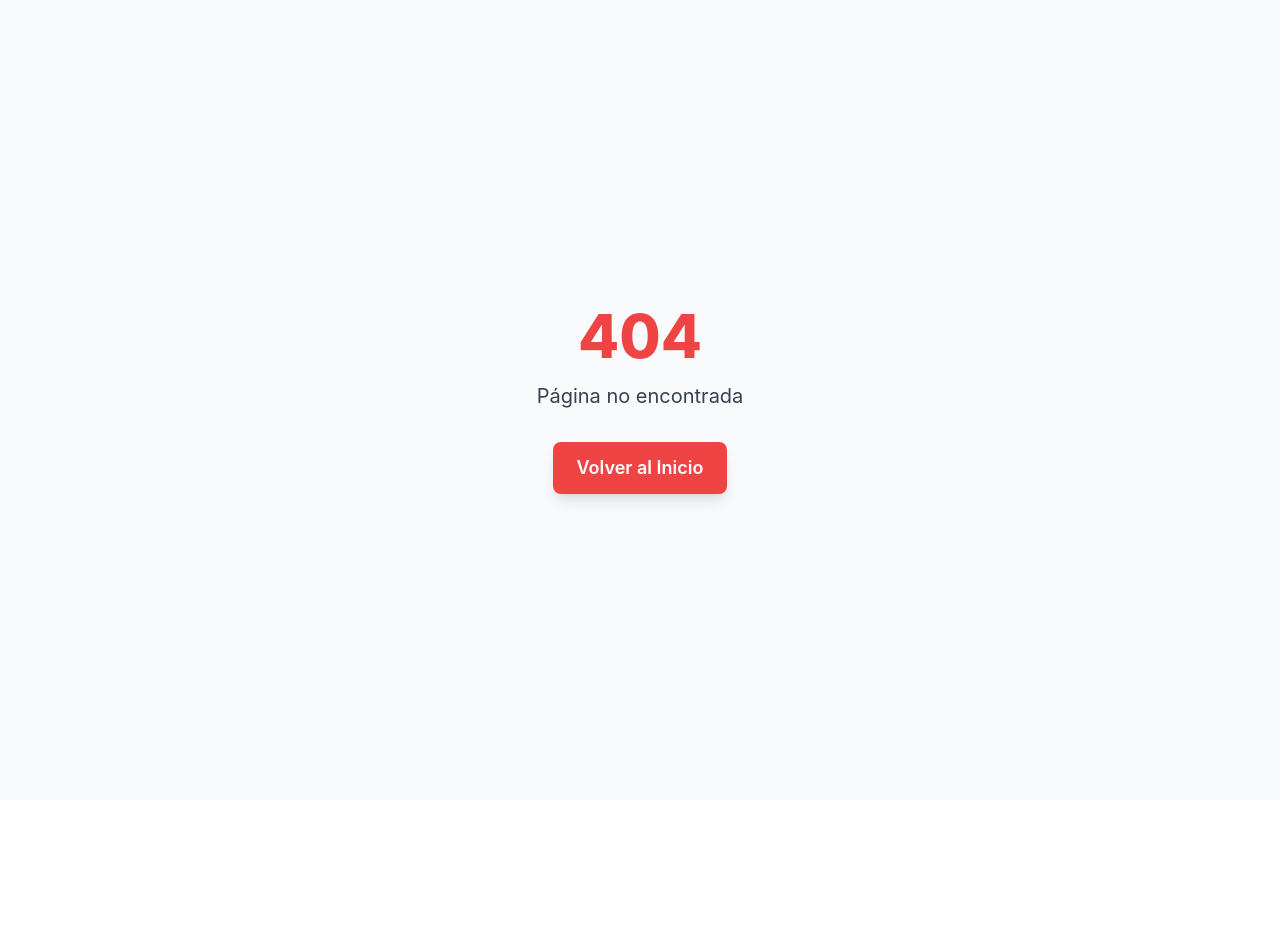
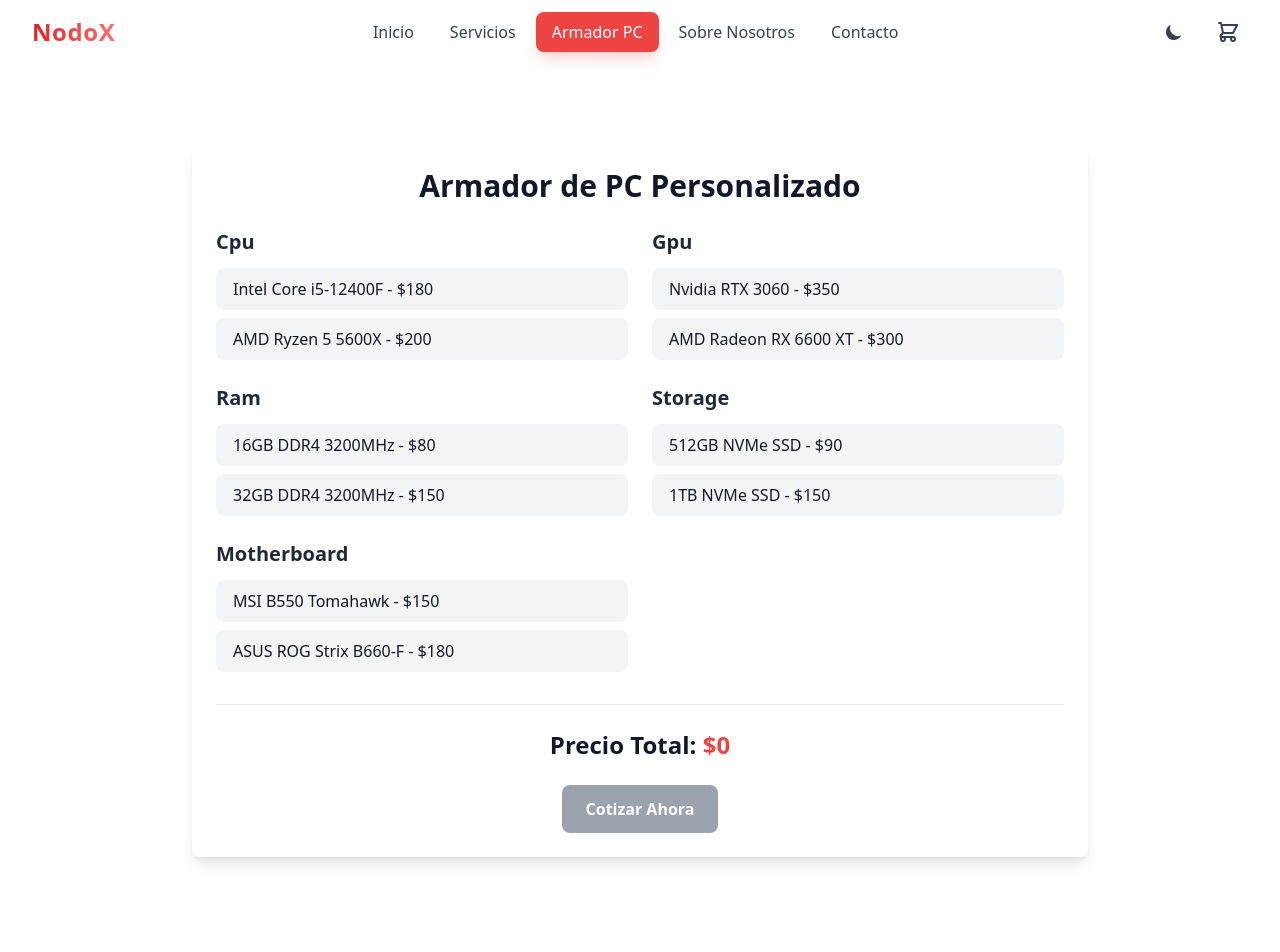
Before and after one commit to alejandr088/NodoX, a React (Vite) app: page /pc-builder in a window 1280 px wide. Before the commit this address had no page. Shown: the top 952 px of the page. Before the commit the page ends 800 px from the top, so only its background shows below. Built offline with nearby package versions, Linux system fonts and the light colour scheme.

Commit message:
added new wpp btn, plus other fixes

```diff
--- a/src/App.jsx
+++ b/src/App.jsx
@@ -9,6 +9,7 @@ import StockPanel from './components/StockPanel'
 import Cart from './components/Cart'
 import AboutUsPage from './components/AboutUsPage'
 import NotFound from './components/NotFound' // Importa la página 404
+import PCBuilderPage from './pages/PCBuilderPage'
 import './index.css'
 
 export default function App() {
@@ -22,6 +23,7 @@ export default function App() {
         <Route path="/about" element={<AboutUsPage />} />
         <Route path="/contact" element={<ContactPage />} />
         <Route path="/feedback" element={<Feedback />} />
+        <Route path="/pc-builder" element={<PCBuilderPage />} />
         <Route path="/stock" element={<StockPanel />} />
         <Route path="/cart" element={<Cart />} />
 
--- a/src/components/AboutUsPage.jsx
+++ b/src/components/AboutUsPage.jsx
@@ -1,5 +1,6 @@
 import BackButton from './BackButton'
 import TeamMember from './TeamMember' // Nuevo componente para integrantes
+import { Helmet } from 'react-helmet'
 
 export default function AboutUsPage() {
   const teamMembers = [
@@ -37,6 +38,16 @@ export default function AboutUsPage() {
 
   return (
     <div className="relative min-h-screen pt-24 pb-20 px-4 overflow-hidden bg-gray-50 dark:bg-gray-900">
+      <Helmet>
+        <title>Sobre Nosotros | NodoX</title>
+        <meta name="description" content="Conoce más sobre NodoX, nuestro equipo y nuestra misión en tecnología y servicios técnicos." />
+        <meta property="og:title" content="Sobre Nosotros | NodoX" />
+        <meta property="og:description" content="Conoce más sobre NodoX, nuestro equipo y nuestra misión en tecnología y servicios técnicos." />
+        <meta property="og:type" content="website" />
+        <meta property="og:url" content={window.location.href} />
+        <meta name="twitter:card" content="summary_large_image" />
+      </Helmet>
+
       {/* Video de fondo (opcional) */}
       <div className="absolute inset-0 bg-gradient-to-br from-red-50 to-gray-100 dark:from-gray-800 dark:to-gray-900 z-0"></div>
 
@@ -79,6 +90,7 @@ export default function AboutUsPage() {
                 src="/team/group-photo.jpg"
                 alt="Equipo NodoX"
                 className="rounded-xl shadow-2xl w-full h-auto object-cover"
+                loading="lazy"
               />
             </div>
           </div>
@@ -88,7 +100,7 @@ export default function AboutUsPage() {
         <div className="grid md:grid-cols-2 gap-8 mb-16">
           <div className="card p-8 bg-gradient-to-br from-red-500 to-red-600 text-white">
             <div className="bg-white/10 p-2 rounded-full w-12 h-12 flex items-center justify-center mb-6">
-              <svg className="w-6 h-6" fill="none" stroke="currentColor" viewBox="0 0 24 24">
+              <svg className="w-6 h-6" fill="none" stroke="currentColor" viewBox="0 0 24 24" aria-hidden="true">
                 <path strokeLinecap="round" strokeLinejoin="round" strokeWidth="2" d="M13 10V3L4 14h7v7l9-11h-7z" />
               </svg>
             </div>
@@ -98,19 +110,19 @@ export default function AboutUsPage() {
             </p>
             <ul className="space-y-2">
               <li className="flex items-start">
-                <svg className="w-5 h-5 text-red-200 mr-2 mt-0.5 flex-shrink-0" fill="none" stroke="currentColor" viewBox="0 0 24 24">
+                <svg className="w-5 h-5 text-red-200 mr-2 mt-0.5 flex-shrink-0" fill="none" stroke="currentColor" viewBox="0 0 24 24" aria-hidden="true">
                   <path strokeLinecap="round" strokeLinejoin="round" strokeWidth="2" d="M5 13l4 4L19 7" />
                 </svg>
                 <span>Excelencia técnica certificada</span>
               </li>
               <li className="flex items-start">
-                <svg className="w-5 h-5 text-red-200 mr-2 mt-0.5 flex-shrink-0" fill="none" stroke="currentColor" viewBox="0 0 24 24">
+                <svg className="w-5 h-5 text-red-200 mr-2 mt-0.5 flex-shrink-0" fill="none" stroke="currentColor" viewBox="0 0 24 24" aria-hidden="true">
                   <path strokeLinecap="round" strokeLinejoin="round" strokeWidth="2" d="M5 13l4 4L19 7" />
                 </svg>
                 <span>Transparencia en cada proceso</span>
               </li>
               <li className="flex items-start">
-                <svg className="w-5 h-5 text-red-200 mr-2 mt-0.5 flex-shrink-0" fill="none" stroke="currentColor" viewBox="0 0 24 24">
+                <svg className="w-5 h-5 text-red-200 mr-2 mt-0.5 flex-shrink-0" fill="none" stroke="currentColor" viewBox="0 0 24 24" aria-hidden="true">
                   <path strokeLinecap="round" strokeLinejoin="round" strokeWidth="2" d="M5 13l4 4L19 7" />
                 </svg>
                 <span>Soporte post-venta permanente</span>
@@ -120,7 +132,7 @@ export default function AboutUsPage() {
 
           <div className="card p-8 bg-gray-900 text-white dark:bg-gray-800">
             <div className="bg-white/10 p-2 rounded-full w-12 h-12 flex items-center justify-center mb-6">
-              <svg className="w-6 h-6" fill="none" stroke="currentColor" viewBox="0 0 24 24">
+              <svg className="w-6 h-6" fill="none" stroke="currentColor" viewBox="0 0 24 24" aria-hidden="true">
                 <path strokeLinecap="round" strokeLinejoin="round" strokeWidth="2" d="M15 12a3 3 0 11-6 0 3 3 0 016 0z" />
                 <path strokeLinecap="round" strokeLinejoin="round" strokeWidth="2" d="M2.458 12C3.732 7.943 7.523 5 12 5c4.478 0 8.268 2.943 9.542 7-1.274 4.057-5.064 7-9.542 7-4.477 0-8.268-2.943-9.542-7z" />
               </svg>
@@ -131,19 +143,19 @@ export default function AboutUsPage() {
             </p>
             <ul className="space-y-2">
               <li className="flex items-start">
-                <svg className="w-5 h-5 text-gray-400 mr-2 mt-0.5 flex-shrink-0" fill="none" stroke="currentColor" viewBox="0 0 24 24">
+                <svg className="w-5 h-5 text-gray-400 mr-2 mt-0.5 flex-shrink-0" fill="none" stroke="currentColor" viewBox="0 0 24 24" aria-hidden="true">
                   <path strokeLinecap="round" strokeLinejoin="round" strokeWidth="2" d="M5 13l4 4L19 7" />
                 </svg>
                 <span>Expandirnos a 3 nuevas ciudades para 2027</span>
               </li>
               <li className="flex items-start">
-                <svg className="w-5 h-5 text-gray-400 mr-2 mt-0.5 flex-shrink-0" fill="none" stroke="currentColor" viewBox="0 0 24 24">
+                <svg className="w-5 h-5 text-gray-400 mr-2 mt-0.5 flex-shrink-0" fill="none" stroke="currentColor" viewBox="0 0 24 24" aria-hidden="true">
                   <path strokeLinecap="round" strokeLinejoin="round" strokeWidth="2" d="M5 13l4 4L19 7" />
                 </svg>
                 <span>Certificación ISO 9001 para 2026</span>
               </li>
               <li className="flex items-start">
-                <svg className="w-5 h-5 text-gray-400 mr-2 mt-0.5 flex-shrink-0" fill="none" stroke="currentColor" viewBox="0 0 24 24">
+                <svg className="w-5 h-5 text-gray-400 mr-2 mt-0.5 flex-shrink-0" fill="none" stroke="currentColor" viewBox="0 0 24 24" aria-hidden="true">
                   <path strokeLinecap="round" strokeLinejoin="round" strokeWidth="2" d="M5 13l4 4L19 7" />
                 </svg>
                 <span>Programa de formación para jóvenes técnicos</span>
--- /dev/null
+++ b/src/components/PCBuilder.jsx
@@ -0,0 +1,91 @@
+import { useState } from 'react'
+
+const COMPONENTS_DATA = {
+  cpu: [
+    { id: 1, name: "Intel Core i5-12400F", price: 180 },
+    { id: 2, name: "AMD Ryzen 5 5600X", price: 200 },
+  ],
+  gpu: [
+    { id: 1, name: "Nvidia RTX 3060", price: 350 },
+    { id: 2, name: "AMD Radeon RX 6600 XT", price: 300 },
+  ],
+  ram: [
+    { id: 1, name: "16GB DDR4 3200MHz", price: 80 },
+    { id: 2, name: "32GB DDR4 3200MHz", price: 150 },
+  ],
+  storage: [
+    { id: 1, name: "512GB NVMe SSD", price: 90 },
+    { id: 2, name: "1TB NVMe SSD", price: 150 },
+  ],
+  motherboard: [
+    { id: 1, name: "MSI B550 Tomahawk", price: 150 },
+    { id: 2, name: "ASUS ROG Strix B660-F", price: 180 },
+  ],
+}
+
+export default function PCBuilder() {
+  const [selected, setSelected] = useState({
+    cpu: null,
+    gpu: null,
+    ram: null,
+    storage: null,
+    motherboard: null,
+  })
+
+  const handleSelect = (category, option) => {
+    setSelected(prev => ({ ...prev, [category]: option }))
+  }
+
+  const totalPrice = Object.values(selected).reduce((acc, item) => acc + (item?.price || 0), 0)
+
+  return (
+    <section className="bg-white dark:bg-gray-800 rounded-lg shadow-lg p-6 max-w-4xl mx-auto my-12">
+      <h2 className="text-3xl font-bold text-gray-900 dark:text-white mb-6 text-center">
+        Armador de PC Personalizado
+      </h2>
+
+      <div className="grid grid-cols-1 sm:grid-cols-2 gap-6">
+        {Object.entries(COMPONENTS_DATA).map(([category, options]) => (
+          <div key={category}>
+            <h3 className="text-xl font-semibold mb-3 capitalize text-gray-800 dark:text-gray-200">{category}</h3>
+            <div className="space-y-2">
+              {options.map(option => (
+                <button
+                  key={option.id}
+                  type="button"
+                  onClick={() => handleSelect(category, option)}
+                  className={`w-full text-left px-4 py-2 rounded-lg border transition ${
+                    selected[category]?.id === option.id
+                      ? 'bg-red-500 text-white border-red-500'
+                      : 'bg-gray-100 dark:bg-gray-700 border-transparent hover:border-gray-300 dark:hover:border-gray-600'
+                  }`}
+                  aria-pressed={selected[category]?.id === option.id}
+                >
+                  {option.name} - ${option.price}
+                </button>
+              ))}
+            </div>
+          </div>
+        ))}
+      </div>
+
+      <div className="mt-8 border-t pt-6 text-center">
+        <h3 className="text-2xl font-bold mb-2 text-gray-900 dark:text-white">
+          Precio Total: <span className="text-red-500">${totalPrice}</span>
+        </h3>
+        <button
+          type="button"
+          disabled={Object.values(selected).some(v => v === null)}
+          className={`mt-4 px-6 py-3 rounded-lg font-semibold text-white transition ${
+            Object.values(selected).some(v => v === null)
+              ? 'bg-gray-400 cursor-not-allowed'
+              : 'bg-red-500 hover:bg-red-600'
+          }`}
+          onClick={() => alert(`Gracias por elegir tu PC personalizada. Precio final: $${totalPrice}`)}
+        >
+          Cotizar Ahora
+        </button>
+      </div>
+    </section>
+  )
+}
--- /dev/null
+++ b/src/components/WhatsappButton.jsx
@@ -0,0 +1,25 @@
+export default function WhatsappButton() {
+  const phone = "+59812345678" // Reemplaza con tu número real con código de país
+  const message = encodeURIComponent("Hola, quiero hacer una consulta con NodoX.")
+  const url = `https://wa.me/${phone.replace(/\D/g, "")}?text=${message}`
+
+  return (
+    <a
+      href={url}
+      target="_blank"
+      rel="noopener noreferrer"
+      aria-label="Contactar vía WhatsApp"
+      className="fixed bottom-6 right-6 z-50 bg-green-500 hover:bg-green-600 text-white p-4 rounded-full shadow-lg transition-colors flex items-center justify-center"
+      title="Contactar vía WhatsApp"
+    >
+      <svg
+        className="w-7 h-7"
+        fill="currentColor"
+        viewBox="0 0 24 24"
+        aria-hidden="true"
+      >
+        <path d="M20.52 3.48A11.77 11.77 0 0012 0C5.373 0 .002 5.373.002 12a11.8 11.8 0 001.988 6.156L0 24l5.997-2.006A11.92 11.92 0 0012 24c6.627 0 12-5.373 12-12 0-3.214-1.254-6.227-3.48-8.52zM12 22.045a9.98 9.98 0 01-5.147-1.468l-.368-.218-3.563 1.19 1.201-3.474-.237-.361A9.973 9.973 0 012 12c0-5.514 4.486-10 10-10s10 4.486 10 10-4.486 10-10 10zm5.471-7.893c-.257-.128-1.521-.752-1.756-.837-.235-.086-.406-.128-.577.128s-.661.837-.812 1.009c-.15.174-.301.195-.558.065-.257-.13-1.086-.4-2.07-1.274-.765-.682-1.28-1.526-1.43-1.783-.15-.257-.016-.396.114-.523.118-.117.257-.303.386-.454.13-.15.173-.257.26-.43.086-.174.043-.326-.022-.454-.065-.128-.577-1.39-.79-1.898-.207-.495-.417-.428-.577-.437l-.492-.008c-.174 0-.454.065-.692.326-.235.257-.89.87-.89 2.12 0 1.247.91 2.453 1.037 2.62.13.174 1.79 2.737 4.33 3.838.605.26 1.076.415 1.444.53.607.19 1.16.164 1.598.1.487-.07 1.52-.62 1.732-1.218.217-.6.217-1.114.152-1.218-.065-.104-.235-.17-.492-.298z"/>
+      </svg>
+    </a>
+  )
+}
--- a/src/pages/Home.jsx
+++ b/src/pages/Home.jsx
@@ -3,11 +3,12 @@ import Hero from '../components/Hero'
 import Products from '../components/Products'
 import Services from '../components/Services'
 import Footer from '../components/Footer'
+import WhatsappButton from '../components/WhatsappButton'  // Importar componente
 import { Helmet } from 'react-helmet'
 
 export default function Home() {
   return (
-    <div className="bg-white text-gray-900 font-sans dark:bg-gray-900 dark:text-gray-100">
+    <div className="bg-white text-gray-900 font-sans dark:bg-gray-900 dark:text-gray-100 relative">
       <Helmet>
         <title>Inicio | NodoX</title>
         <meta name="description" content="NodoX - Tecnología de calidad con garantía y soporte especializado." />
@@ -23,6 +24,8 @@ export default function Home() {
       <Products />
       <Services />
       <Footer />
+
+      <WhatsappButton /> {/* Aquí agregas el botón */}
     </div>
   )
 }
--- /dev/null
+++ b/src/pages/PCBuilderPage.jsx
@@ -0,0 +1,26 @@
+import PCBuilder from '../components/PCBuilder'
+import Navbar from '../components/Navbar'
+import Footer from '../components/Footer'
+import { Helmet } from 'react-helmet'
+
+export default function PCBuilderPage() {
+  return (
+    <div className="bg-white dark:bg-gray-900 text-gray-900 dark:text-gray-100 min-h-screen font-sans relative">
+      <Helmet>
+        <title>Armador de PC | NodoX</title>
+        <meta name="description" content="Personaliza y arma tu PC con componentes seleccionados en NodoX." />
+        <meta property="og:title" content="Armador de PC | NodoX" />
+        <meta property="og:description" content="Personaliza y arma tu PC con componentes seleccionados en NodoX." />
+        <meta property="og:type" content="website" />
+        <meta property="og:url" content={window.location.href} />
+        <meta name="twitter:card" content="summary_large_image" />
+      </Helmet>
+
+      <Navbar />
+      <main className="pt-24 pb-12 px-4">
+        <PCBuilder />
+      </main>
+      <Footer />
+    </div>
+  )
+}
```
Also changed, not shown: src/components/ContactPage.jsx (+21 -8 lines), src/components/Navbar.jsx (+7 -5 lines), public/brands/amd.svg (added), public/brands/intel.svg (added).
